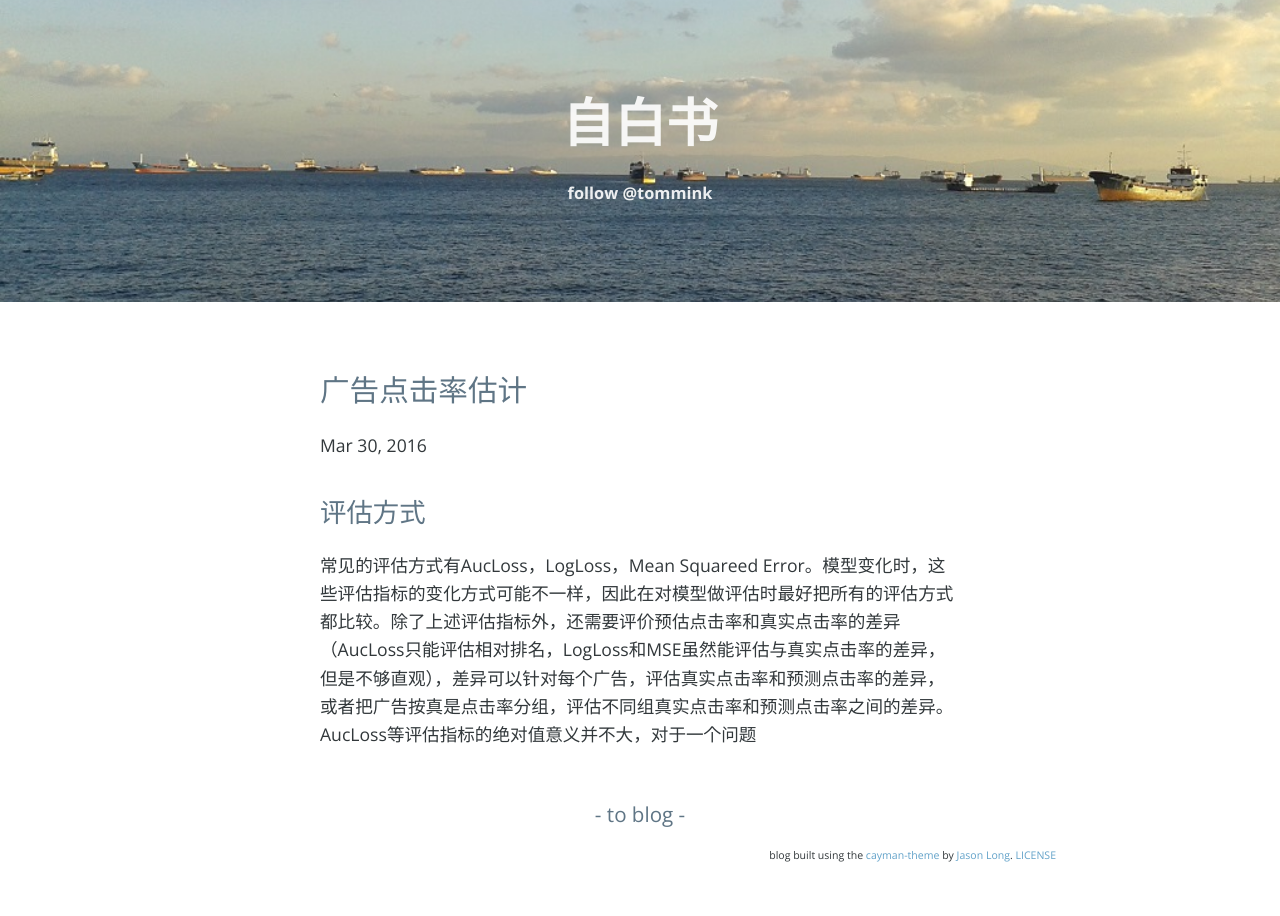
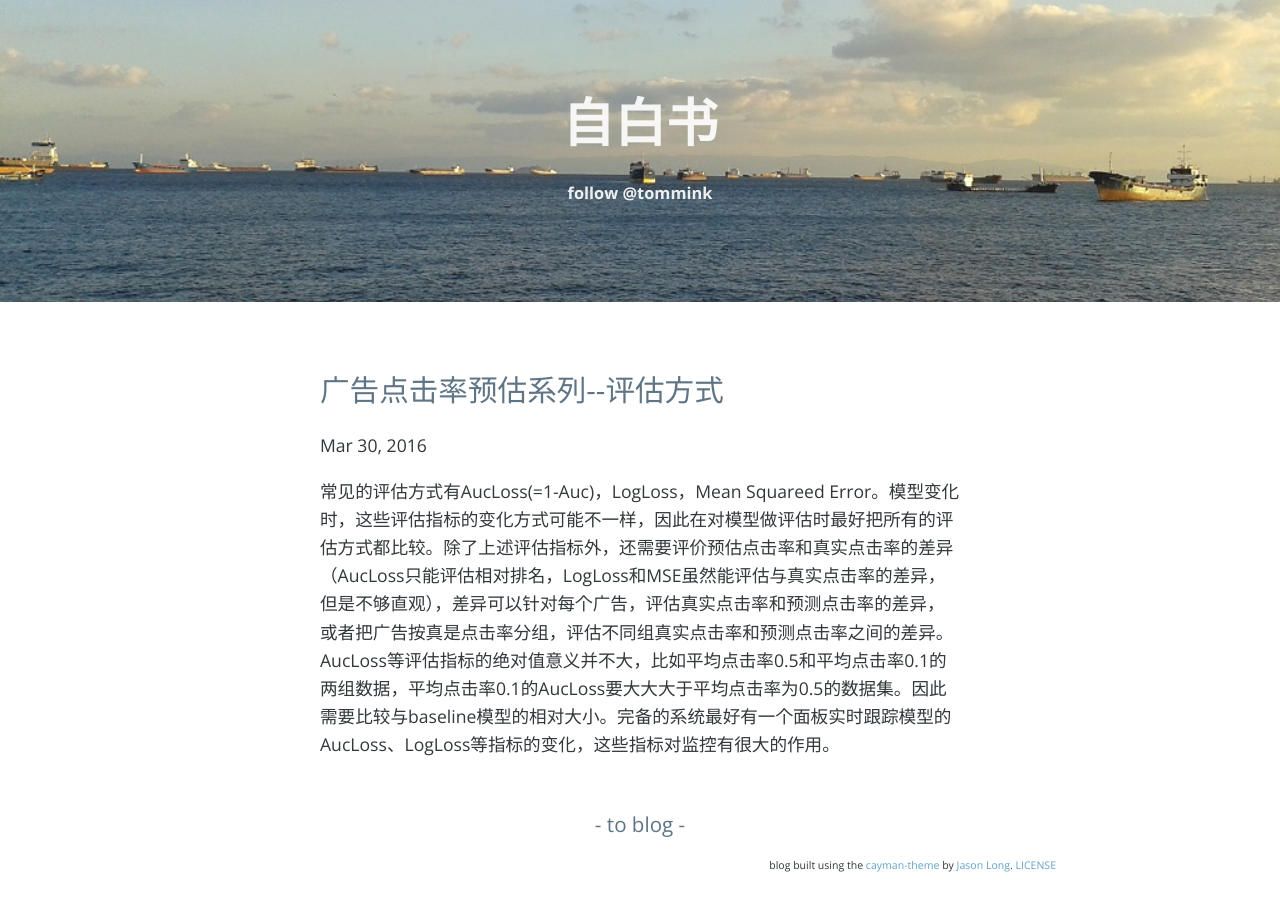
Before and after one commit to tongming/tongming.github.io, a Jekyll site: the page built from _posts/2016-03-30-ctr-prediction.md, in a window 1280 px wide. Built offline with Jekyll 4.4.1, drawn with Linux system fonts in a browser that asks for light colours.

Commit message:
add post

```diff
--- a/_posts/2016-03-30-ctr-prediction.md
+++ b/_posts/2016-03-30-ctr-prediction.md
@@ -1,8 +1,6 @@
 ---
 layout: post
-title: 广告点击率估计
+title: 广告点击率预估系列--评估方式
 ---
 
-评估方式
---------
-常见的评估方式有AucLoss，LogLoss，Mean Squareed Error。模型变化时，这些评估指标的变化方式可能不一样，因此在对模型做评估时最好把所有的评估方式都比较。除了上述评估指标外，还需要评价预估点击率和真实点击率的差异（AucLoss只能评估相对排名，LogLoss和MSE虽然能评估与真实点击率的差异，但是不够直观），差异可以针对每个广告，评估真实点击率和预测点击率的差异，或者把广告按真是点击率分组，评估不同组真实点击率和预测点击率之间的差异。AucLoss等评估指标的绝对值意义并不大，对于一个问题
+常见的评估方式有AucLoss(=1-Auc)，LogLoss，Mean Squareed Error。模型变化时，这些评估指标的变化方式可能不一样，因此在对模型做评估时最好把所有的评估方式都比较。除了上述评估指标外，还需要评价预估点击率和真实点击率的差异（AucLoss只能评估相对排名，LogLoss和MSE虽然能评估与真实点击率的差异，但是不够直观），差异可以针对每个广告，评估真实点击率和预测点击率的差异，或者把广告按真是点击率分组，评估不同组真实点击率和预测点击率之间的差异。AucLoss等评估指标的绝对值意义并不大，比如平均点击率0.5和平均点击率0.1的两组数据，平均点击率0.1的AucLoss要大大大于平均点击率为0.5的数据集。因此需要比较与baseline模型的相对大小。完备的系统最好有一个面板实时跟踪模型的AucLoss、LogLoss等指标的变化，这些指标对监控有很大的作用。
```
